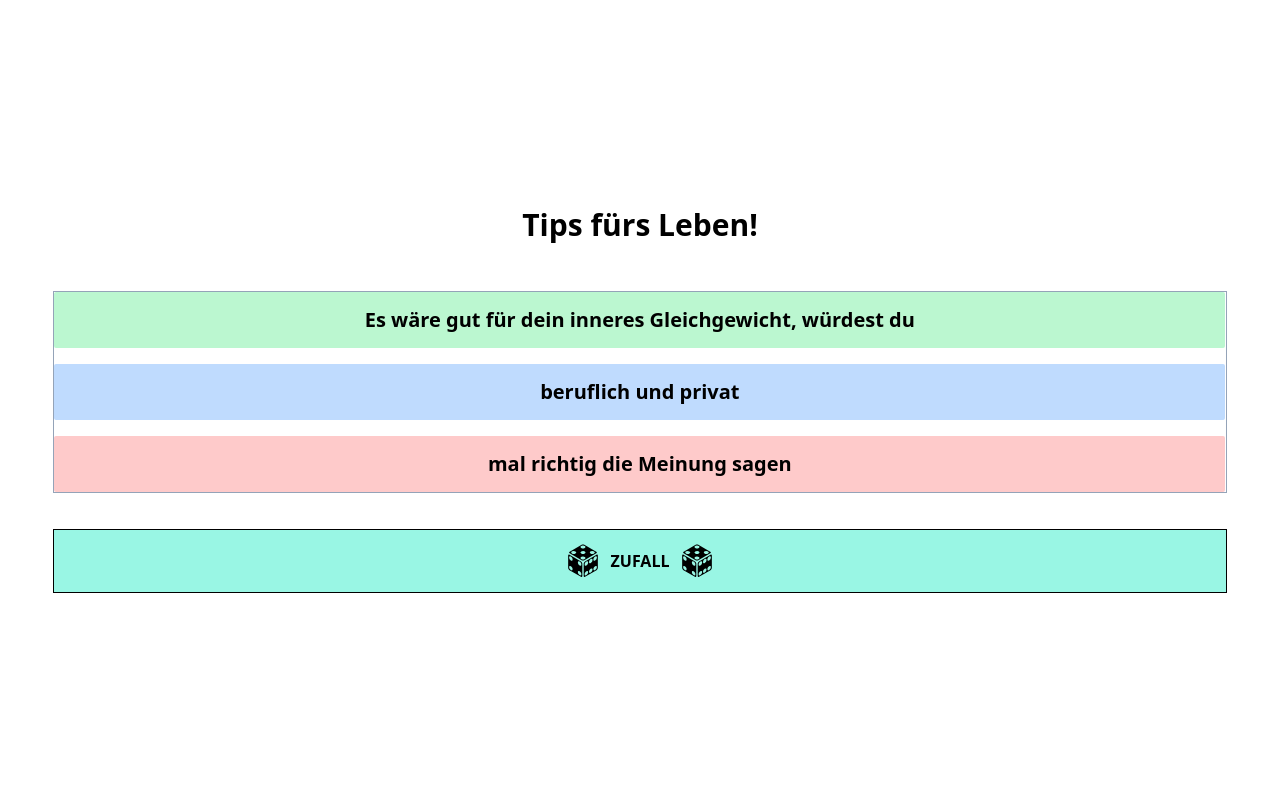
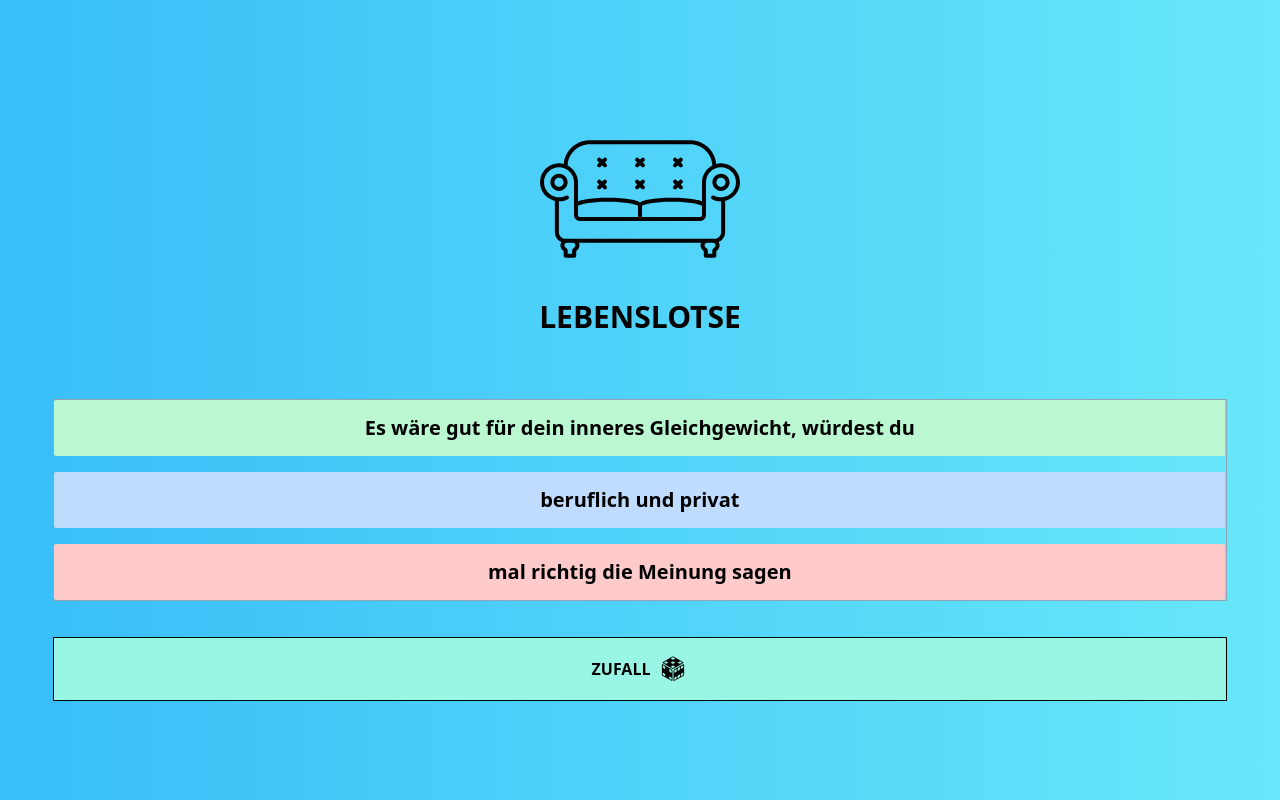
Before and after one commit to smnbnr/tipsfuersleben, a Next.js app: page / in a window 1280 px wide. Built offline with nearby package versions, Linux system fonts and the light colour scheme.

Commit message:
add icon and styling

```diff
--- a/components/Header.tsx
+++ b/components/Header.tsx
@@ -1,5 +1,10 @@
 const Header = () => {
-  return <h1 className="text-3xl mb-12 font-extrabold">Tips fürs Leben!</h1>;
+  return (
+    <div className="w-11/12 flex flex-col items-center">
+      <img src="/sofa2.svg" alt="sofa"></img>
+      <h1 className="text-3xl mb-16 font-extrabold">LEBENSLOTSE</h1>
+    </div>
+  );
 };
 
 export default Header;
--- a/components/RandomButton.tsx
+++ b/components/RandomButton.tsx
@@ -6,9 +6,8 @@ import {
 const RandomButton = () => {
   return (
     <div className="border border-black border-solid h-16 flex justify-center items-center gap-2 w-11/12 mt-9 bg-teal-200">
-      <GiPerspectiveDiceSixFacesFive size={40} />
       <span className="font-extrabold">ZUFALL</span>
-      <GiPerspectiveDiceSixFacesFive size={40} />
+      <GiPerspectiveDiceSixFacesFive size={30} />
     </div>
   );
 };
--- a/src/pages/index.tsx
+++ b/src/pages/index.tsx
@@ -149,6 +149,7 @@ export default function Home() {
     "auf die Tränendrüse drücken",
     "die Familie aus dem Spiel lassen",
   ]);
+
   return (
     <>
       <Head>
@@ -159,7 +160,7 @@ export default function Home() {
       </Head>
       <main>
         {/* Wrapper */}
-        <div className="flex flex-col justify-center items-center min-h-screen w-screen border-green-400 border-solid">
+        <div className="flex flex-col justify-center items-center min-h-screen w-full bg-gradient-to-r from-sky-400 to-cyan-300">
           <Header></Header>
           {/* Flex Container für die Slides */}
           <div className="w-11/12 border-solid border border-slate-400 flex flex-wrap gap-4 items-stretch">
```
Also changed, not shown: public/sofa.svg (added), public/sofa2.svg (added).
